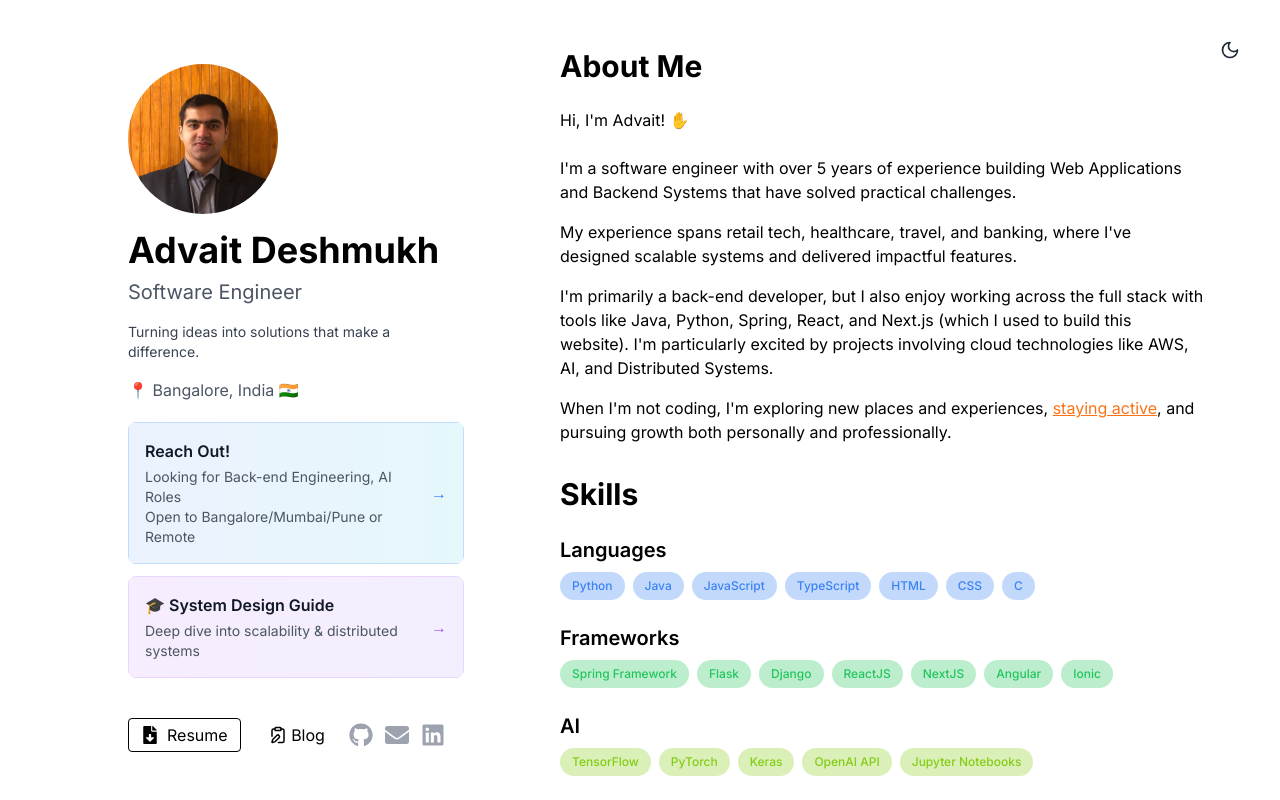
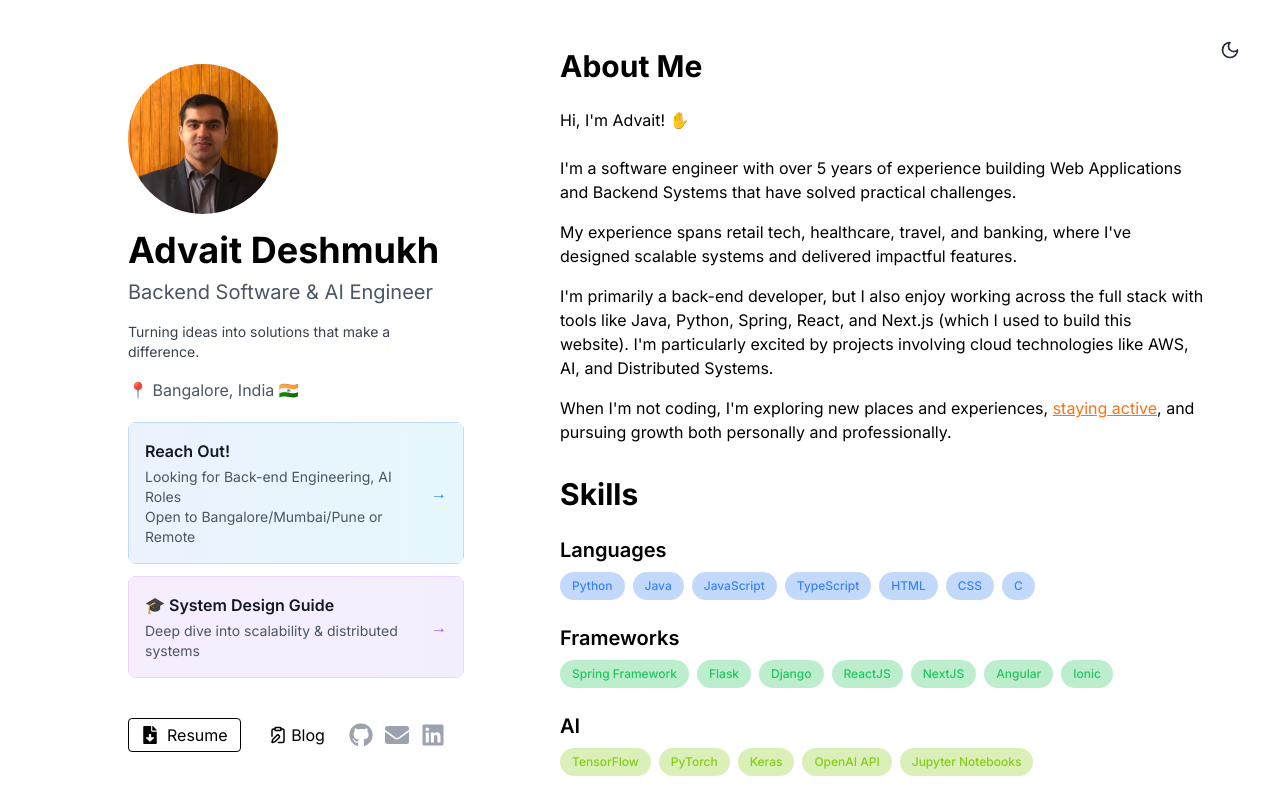
Before and after one commit to advait-d/portfolio, a Next.js app: page / in a window 1280 px wide. Built offline with nearby package versions, Linux system fonts and the light colour scheme.

Commit message:
Update Header

```diff
--- a/src/components/Header.tsx
+++ b/src/components/Header.tsx
@@ -21,7 +21,7 @@ const Header: React.FC = () => {
         </h1>
 
         <h2 className="text-xl text-gray-600 dark:text-gray-400 mb-4">
-          Software Engineer
+          Backend Software & AI Engineer
         </h2>
 
         <p className="text-gray-700 dark:text-gray-300 text-sm">
```
